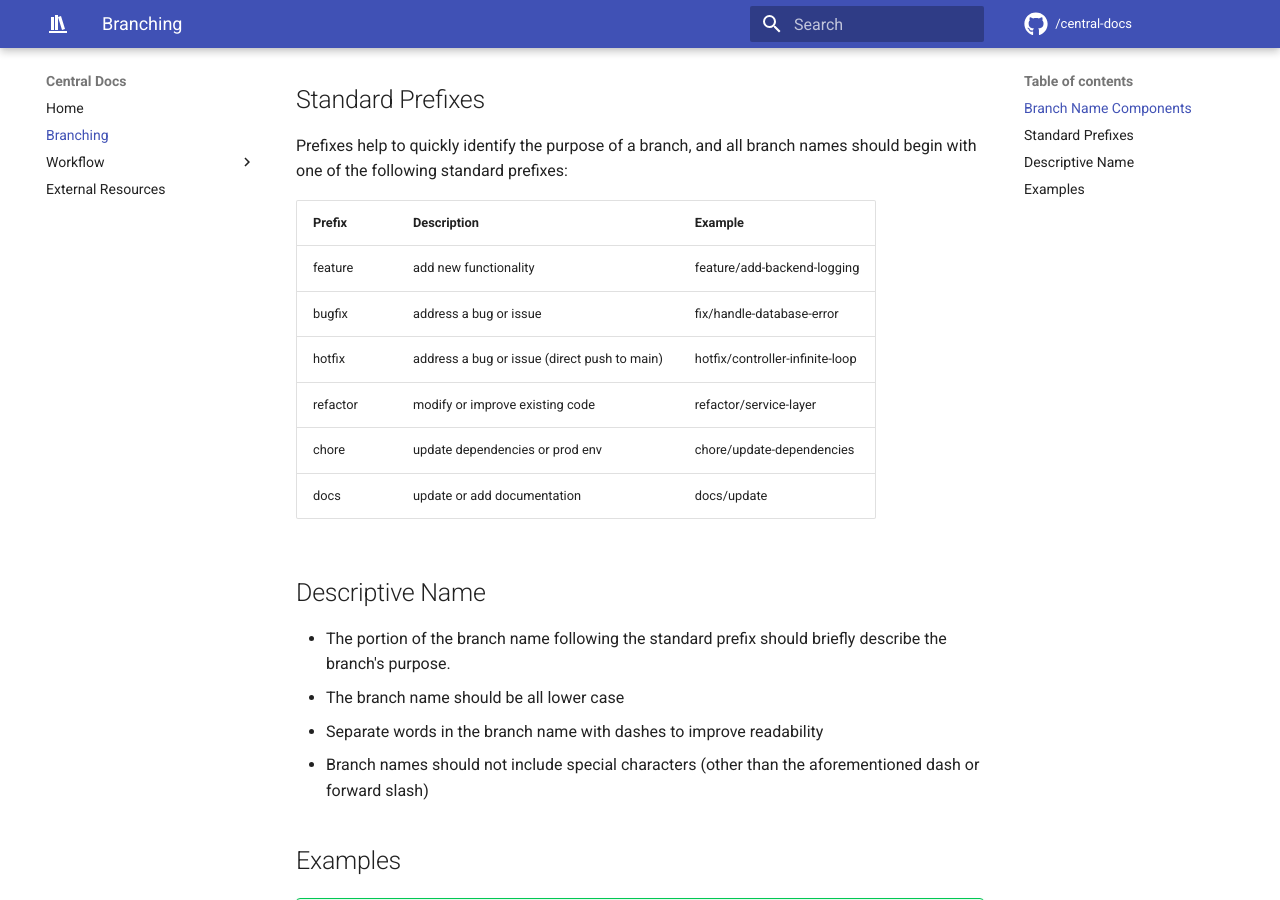
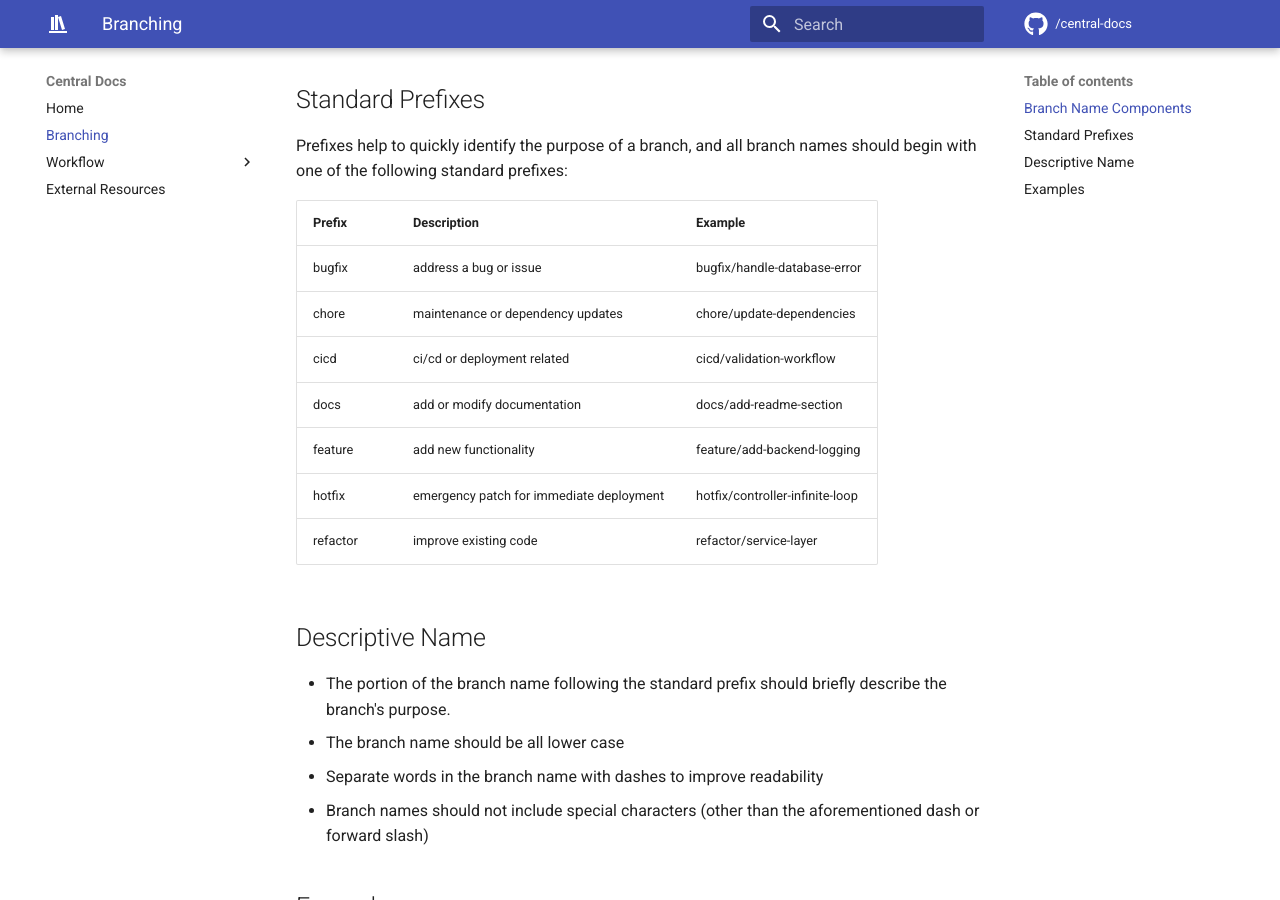
Before and after one commit to city-of-saint-louis/central-docs, an MkDocs documentation site: the page built from docs/branching.md, in a window 1280 px wide and 900 px high, scrolled down 408 px. Built offline with MkDocs 1.6.1 and Material for MkDocs 9.7.7, drawn with Linux system fonts in a browser that asks for light colours; comment, search, counter and statistics services are not loaded.

Commit message:
Update the standard branch prefixes

```diff
--- a/docs/branching.md
+++ b/docs/branching.md
@@ -15,12 +15,14 @@ the following standard prefixes:
 
 | Prefix    | Description                                   | Example                        |
 |-----------|-----------------------------------------------|--------------------------------|
-| feature   | add new functionality                         | feature/add-backend-logging    |
-| bugfix    | address a bug or issue                        | fix/handle-database-error      |
-| hotfix    | address a bug or issue (direct push to main)  | hotfix/controller-infinite-loop|
-| refactor  | modify or improve existing code               | refactor/service-layer         |
-| chore     | update dependencies or prod env               | chore/update-dependencies      |
-| docs      | update or add documentation                   | docs/update
+| bugfix   	| address a bug or issue                        | bugfix/handle-database-error   |
+| chore    	| maintenance or dependency updates             | chore/update-dependencies   	 |
+| cicd    	| ci/cd or deployment related					| cicd/validation-workflow  	 |
+| docs  	| add or modify documentation               	| docs/add-readme-section        |
+| feature   | add new functionality               			| feature/add-backend-logging    |
+| hotfix    | emergency patch for immediate deployment      | hotfix/controller-infinite-loop|
+| refactor	| improve existing code							| refactor/service-layer		 |
+
 
 ## Descriptive Name
 - The portion of the branch name following the standard prefix should briefly describe the branch's purpose.
```
